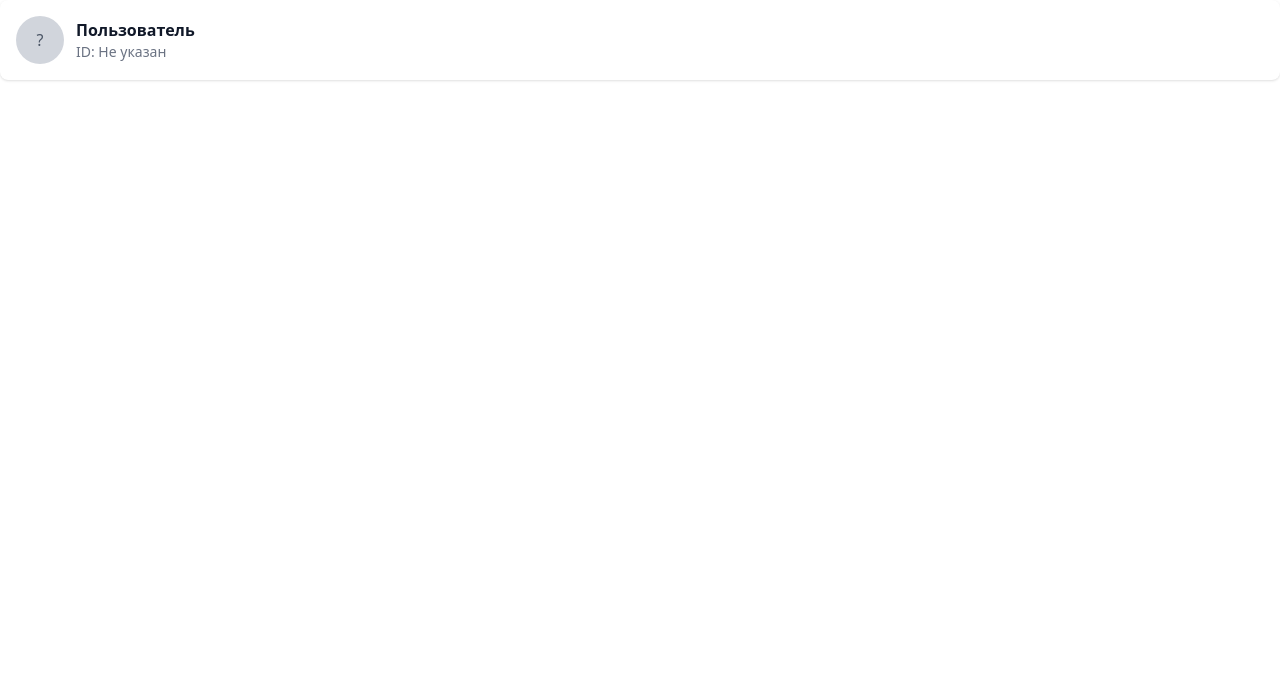
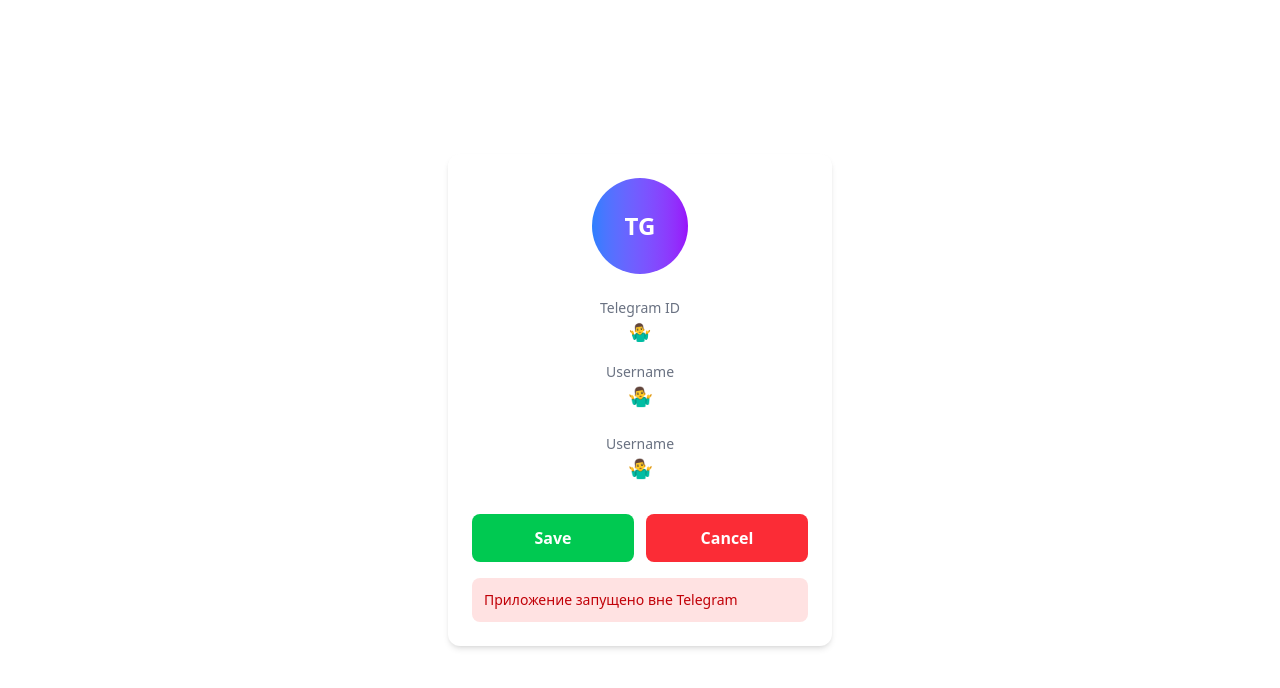
Before and after one commit to Rinat2014/tg_webapp_02, a Nuxt app: page / in a window 1280 px wide. Shown: the top 688 px of the page. Built offline with nearby package versions, Linux system fonts and the light colour scheme.

Commit message:
pravki 13:13

```diff
--- a/app/components/UserInfo.vue
+++ b/app/components/UserInfo.vue
@@ -1,34 +1,87 @@
 <template>
-  <div class="flex items-center gap-3 p-4 bg-white rounded-lg shadow">
+  <div class="min-h-screen flex items-center justify-center p-4">
+    <div class="max-w-sm w-full bg-white rounded-xl shadow-md p-6">
       <!-- Аватар -->
+      <div class="flex justify-center mb-6">
         <div class="relative">
           <img
-        v-if="userPhoto"
-        :src="userPhoto"
-        alt="Avatar"
-        class="w-12 h-12 rounded-full"
+            v-if="userData?.photo_url"
+            :src="userData.photo_url"
+            :alt="userData.username || 'User'"
+            class="w-24 h-24 rounded-full border-4 border-white shadow-lg"
           />
           <div
             v-else
-        class="w-12 h-12 rounded-full bg-gray-300 flex items-center justify-center"
+            class="w-24 h-24 rounded-full bg-gradient-to-r from-blue-500 to-purple-600 flex items-center justify-center text-white text-2xl font-bold"
           >
-        <span class="text-gray-600 font-medium">
             {{ userInitials }}
-        </span>
+          </div>
         </div>
       </div>
 
-    <!-- Информация о пользователе -->
-    <div class="flex flex-col">
-      <span class="font-semibold text-gray-900">
-        {{ userName || 'Пользователь' }}
+      <!-- ID -->
+      <div class="mb-4 text-center">
+        <p class="text-sm text-gray-500">Telegram ID</p>
+        <p class="text-lg font-mono font-bold text-gray-800">{{ userData?.id || '🤷‍♂️' }}</p>
+      </div>
+
+      <!-- Username -->
+      <div class="text-center mb-6">
+        <p class="text-sm text-gray-500">Username</p>
+        <p class="text-xl font-semibold text-gray-800">
+          {{ userData?.username ? `@${userData.username}` : '🤷‍♂️' }}
+        </p>
+      </div>
+
+      <!-- chat_id -->
+      <div class="text-center mb-6">
+        <p class="text-sm text-gray-500">Username</p>
+        <p class="text-xl font-semibold text-gray-800">
+          {{ userData?.username ? `@${userData.username}` : '🤷‍♂️' }}
+        </p>
+      </div>
+
+      <!-- Кнопки -->
+      <div class="grid grid-cols-2 gap-3 mt-8">
+        <button
+          @click="saveAction"
+          :disabled="sending"
+          class="flex-1 bg-green-500 hover:bg-green-600 disabled:bg-green-300 text-white font-semibold py-3 px-4 rounded-lg transition-colors duration-200 flex items-center justify-center"
+        >
+          <span v-if="!sending">Save</span>
+          <span v-else class="flex items-center">
+            <svg class="animate-spin h-5 w-5 mr-2" xmlns="http://www.w3.org/2000/svg" fill="none" viewBox="0 0 24 24">
+              <circle class="opacity-25" cx="12" cy="12" r="10" stroke="currentColor" stroke-width="4"></circle>
+              <path class="opacity-75" fill="currentColor" d="M4 12a8 8 0 018-8V0C5.373 0 0 5.373 0 12h4zm2 5.291A7.962 7.962 0 014 12H0c0 3.042 1.135 5.824 3 7.938l3-2.647z"></path>
+            </svg>
+            Sending...
           </span>
-      <span class="text-sm text-gray-500">
-        ID: {{ userId || 'Не указан' }}
-      </span>
+        </button>
+
+        <button
+          @click="cancelAction"
+          :disabled="sending"
+          class="flex-1 bg-red-500 hover:bg-red-600 disabled:bg-red-300 text-white font-semibold py-3 px-4 rounded-lg transition-colors duration-200 flex items-center justify-center"
+        >
+          Cancel
+        </button>
+      </div>
+
+      <!-- Сообщение об ошибке -->
+      <div v-if="errorMessage" class="mt-4 p-3 bg-red-100 text-red-700 rounded-lg text-sm">
+        {{ errorMessage }}
+      </div>
+
+      <!-- Отладка -->
+      <div v-if="!userData && loading" class="mt-6 text-center">
+        <div class="inline-block animate-spin rounded-full h-8 w-8 border-b-2 border-blue-600"></div>
+        <p class="mt-2 text-sm text-gray-500">Загрузка данных...</p>
+      </div>
     </div>
   </div>
 </template>
+
+
 
 
 
@@ -72,26 +125,158 @@ import { ref, onMounted, computed } from 'vue'
 
 
 
-const userId = ref('')
-const userName = ref('')
-const userPhoto = ref('')
+const runtimeConfig = useRuntimeConfig()
+const botToken = runtimeConfig.public.tg_bot_token
 
+const userData = ref(null)
+const loading = ref(true)
+const sending = ref(false)
+const errorMessage = ref('')
+
+// Получаем инициалы для аватара (если не установлено фото)
 const userInitials = computed(() => {
-  if (!userName.value) return '?'
-  return userName.value.charAt(0).toUpperCase()
+  if (!userData.value?.first_name) return 'TG'
+  return userData.value.first_name.charAt(0).toUpperCase()
 })
 
-onMounted(() => {
-  // Проверяем, что мы в Telegram WebApp
+// Получение данных из Telegram WebApp
+const getTelegramData = () => {
+  // if (typeof window === 'undefined') {
+  //   loading.value = false
+  //   return
+  // }
+
+  // Проверяем Telegram WebApp
   if (window.Telegram?.WebApp) {
     const tg = window.Telegram.WebApp
+
+    // Инициализируем
+    tg.ready()
+    tg.expand()
+
+    // Получаем данные пользователя
     const user = tg.initDataUnsafe?.user
+    if (user) {
+      userData.value = {
+        id: user.id,
+        username: user.username,
+        first_name: user.first_name,
+        photo_url: user.photo_url
+      }
+      // console.log('Данные Telegram:', userData.value)
+    }
+  } else {
+    // console.log('Запущено вне Telegram')
+    errorMessage.value = 'Приложение запущено вне Telegram'
+  }
 
-    if (user) {
-      userId.value = user.id
-      userName.value = user.username || `${user.first_name} ${user.last_name || ''}`.trim()
-      userPhoto.value = user.photo_url
+  loading.value = false
+}
+
+// Функция для отправки сообщения в чат
+const sendMessageToChat = async (text) => {
+  try {
+    const tg = window.Telegram?.WebApp
+    if (!tg) {
+      throw new Error('Telegram WebApp не доступен')
+    }
+
+    // Получаем ID пользователя/чата
+    const initData = tg.initDataUnsafe
+    let chatId = initData?.user?.id
+
+    // Если нет user.id, пытаемся получить chat.id
+    if (!chatId) {
+      chatId = initData?.chat?.id
+    }
+
+    if (!chatId) {
+      throw new Error('Не удалось получить chat_id')
+    }
+
+
+    if (!botToken) {
+      throw new Error('Токен бота не настроен')
+    }
+
+    // console.log('Отправка сообщения:', { chatId, text, botToken: botToken ? 'установлен' : 'отсутствует' })
+
+    // Отправляем сообщение через Telegram Bot API
+    const response = await fetch(`https://api.telegram.org/bot${botToken}/sendMessage`, {
+      method: 'POST',
+      headers: {
+        'Content-Type': 'application/json',
+      },
+      body: JSON.stringify({
+        chat_id: chatId,
+        text: text
+      })
+    })
+
+    const result = await response.json()
+
+    if (!result.ok) {
+      console.error('Ошибка Telegram API:', result)
+      throw new Error(result.description || 'Ошибка отправки сообщения')
+    }
+
+    // console.log('Сообщение отправлено успешно:', result)
+    return result
+  } catch (error) {
+    console.error('Ошибка отправки сообщения:', error)
+    throw error
   }
 }
+
+// Действие кнопки Save
+const saveAction = async () => {
+  if (sending.value) return
+
+  sending.value = true
+  errorMessage.value = ''
+
+  try {
+    await sendMessageToChat('save')
+
+    // Закрываем WebApp после успешной отправки
+    const tg = window.Telegram?.WebApp
+    if (tg) {
+      tg.close()
+    }
+  } catch (error) {
+    errorMessage.value = `Ошибка: ${error.message}`
+    console.error('Save error:', error)
+  } finally {
+    sending.value = false
+  }
+}
+
+// Действие кнопки Cancel
+const cancelAction = async () => {
+  if (sending.value) return
+
+  sending.value = true
+  errorMessage.value = ''
+
+  try {
+    await sendMessageToChat('cancel')
+
+    // Закрываем WebApp после успешной отправки
+    const tg = window.Telegram?.WebApp
+    if (tg) {
+      tg.close()
+    }
+  } catch (error) {
+    errorMessage.value = `Ошибка: ${error.message}`
+    console.error('Cancel error:', error)
+  } finally {
+    sending.value = false
+  }
+}
+
+onMounted(() => {
+  getTelegramData()
 })
+
+
 </script>
```
Lines whose indentation alone changed are shown as unchanged.
